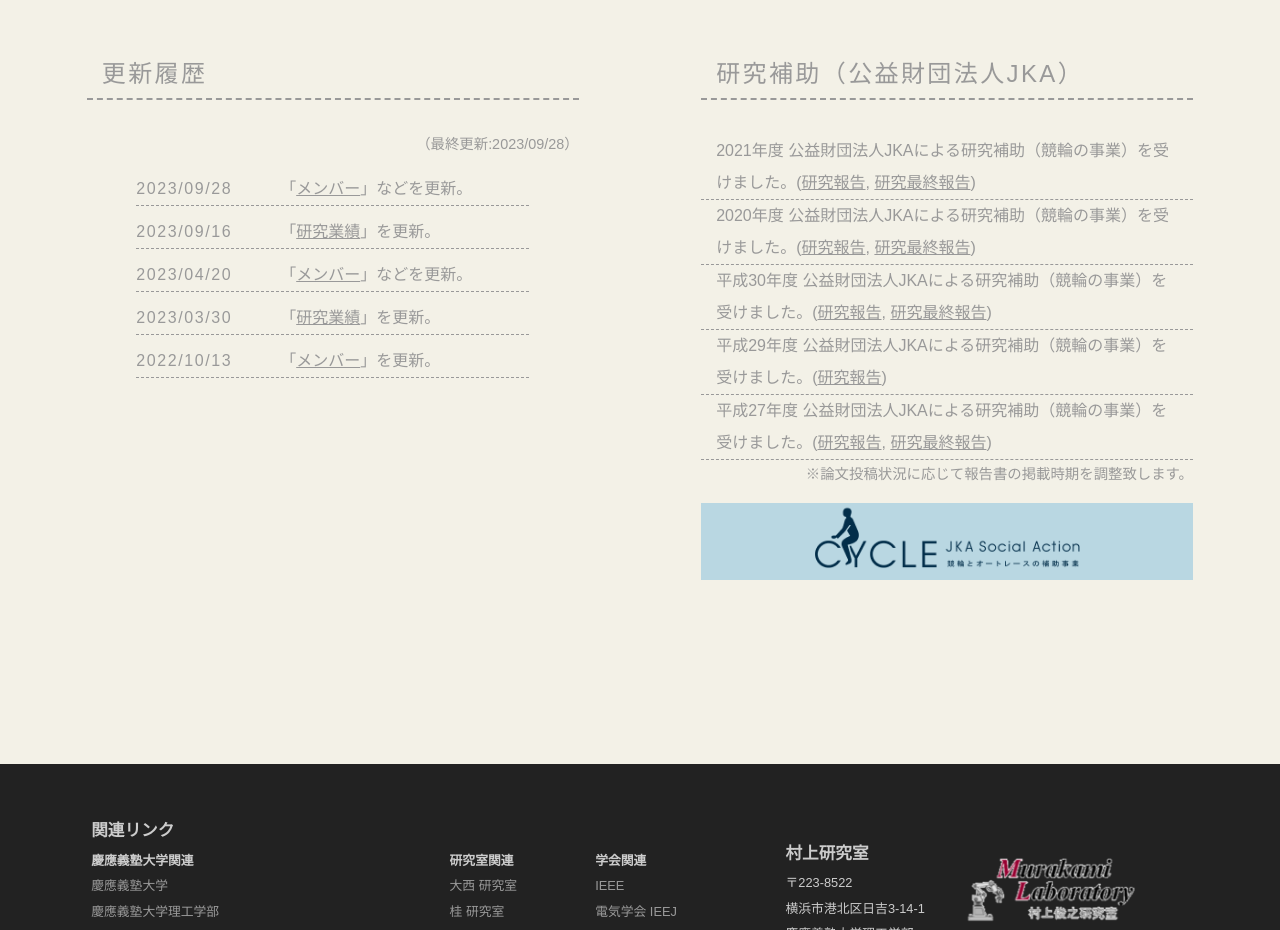
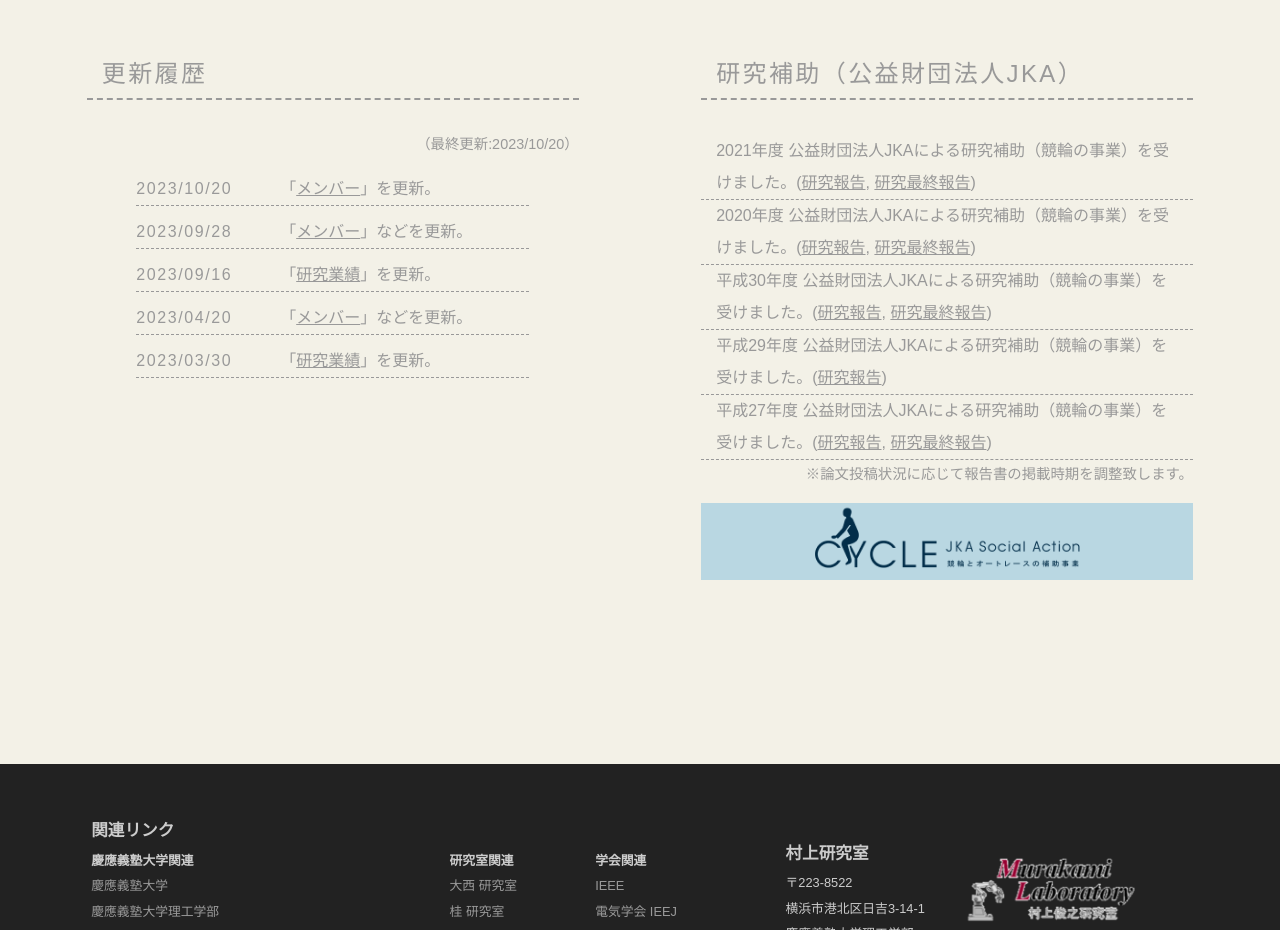
Before and after one commit to KeioMurakami-Lab/MurakamiWebpage, a plain HTML site: page index.html in a window 1280 px wide. Shown: the part 2260-3190 px from the top of the page. Drawn offline with Linux system fonts and the light colour scheme.

Commit message:
20231021
研究室説明会の更新

```diff
--- a/index.html
+++ b/index.html
@@ -151,14 +151,15 @@ Estimation for Sliding Mode Current Control based Position-Sensorless Control of
 <!---------------------------　更新履歴　始まり　-------------------------->
 <div>
 <h3>更新履歴</h3>
-<h4>（最終更新:2023/09/28）</h4>
+<h4>（最終更新:2023/10/20）</h4>
 <dl>
+	<dt>2023/10/20</dt><dd>「<a href="forstudents.html">メンバー</a>」を更新。</dd>
 	<dt>2023/09/28</dt><dd>「<a href="members.html">メンバー</a>」などを更新。</dd>
 	<dt>2023/09/16</dt><dd>「<a href="intconf.html">研究業績</a>」を更新。</dd>
 	<dt>2023/04/20</dt><dd>「<a href="members.html">メンバー</a>」などを更新。</dd>
 	<dt>2023/03/30</dt><dd>「<a href="intconf.html">研究業績</a>」を更新。</dd>
+	<!--  過去のお知らせ
 	<dt>2022/10/13</dt><dd>「<a href="members.html">メンバー</a>」を更新。</dd>
-	<!--  過去のお知らせ
 	<dt>2022/10/11</dt><dd>「<a href="forstudents.html">研究室見学・年間スケジュール</a>」を更新。</dd>
 	<dt>2022/04/11</dt><dd>「<a href="members.html">メンバー</a>」を更新。</dd>
 	<dt>2022/02/09</dt><dd>「<a href="paper.html">研究業績</a>」を更新。</dd>
```
Also changed, not shown: forstudents.html (+1 -1 lines).
